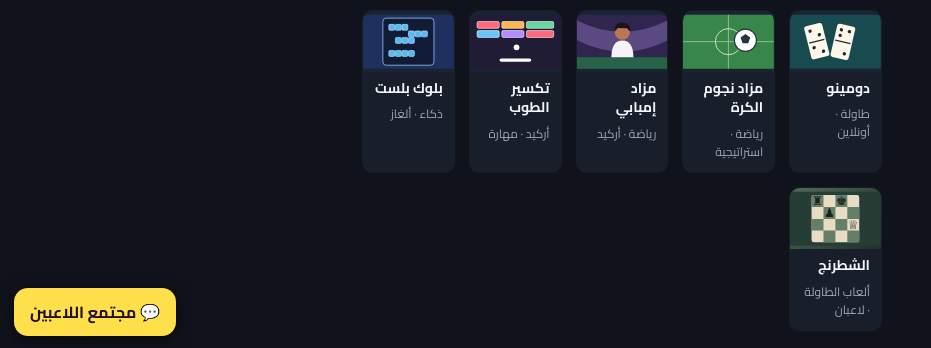
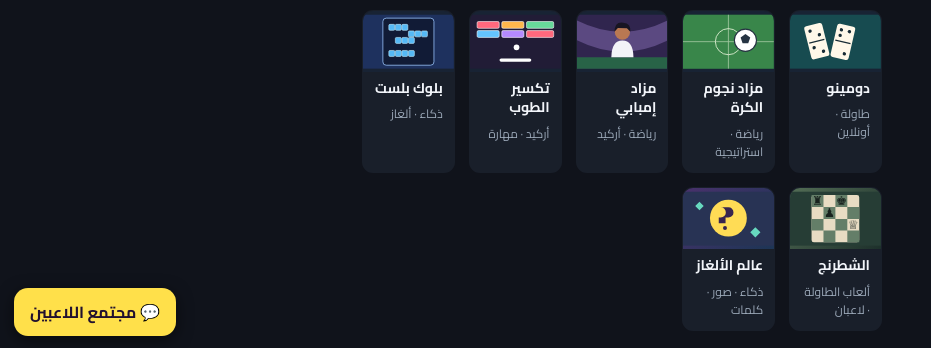
Before and after one commit to bdalwhablam862-hub/Ali, a plain HTML site: page index.html in a window 1280 px wide. Shown: the part 446-794 px from the top of the page, without its empty margins (0-931 px from the left). Drawn offline with Linux system fonts and the light colour scheme.

Commit message:
Add puzzle collection to games gallery

```diff
--- a/index.html
+++ b/index.html
@@ -340,6 +340,7 @@ body{padding-top:0!important;padding-bottom:30px!important}
       <button class="cg-game" data-game="arcade" onclick="window.showArcade && window.showArcade('brick')"><span class="cg-thumb thumb-brick"><svg viewBox="0 0 320 190" role="img" aria-label="صورة تكسير الطوب" xmlns="http://www.w3.org/2000/svg"><rect width="320" height="190" fill="#211c36"/><g stroke="#fff" stroke-width="2"><rect x="25" y="24" width="78" height="24" rx="5" fill="#ff687d"/><rect x="112" y="24" width="78" height="24" rx="5" fill="#ffb74c"/><rect x="199" y="24" width="96" height="24" rx="5" fill="#67d99a"/><rect x="25" y="56" width="78" height="24" rx="5" fill="#64c5ff"/><rect x="112" y="56" width="78" height="24" rx="5" fill="#b58aff"/><rect x="199" y="56" width="96" height="24" rx="5" fill="#ff687d"/></g><path d="M110 160H210" stroke="#fff" stroke-width="12" stroke-linecap="round"/><circle cx="164" cy="115" r="10" fill="#fff"/></svg></span><b>تكسير الطوب</b><small>أركيد · مهارة</small></button>
       <button class="cg-game" data-game="puzzle" onclick="window.showArcade && window.showArcade('block')"><span class="cg-thumb thumb-block"><svg viewBox="0 0 320 190" role="img" aria-label="صورة بلوك بلست" xmlns="http://www.w3.org/2000/svg"><rect width="320" height="190" fill="#1e315e"/><rect x="70" y="12" width="180" height="166" rx="12" fill="#111b36" stroke="#91b9ef" stroke-width="3"/><g fill="#55b9f6" stroke="#c8efff" stroke-width="2"><rect x="91" y="34" width="21" height="21" rx="4"/><rect x="114" y="34" width="21" height="21" rx="4"/><rect x="137" y="34" width="21" height="21" rx="4"/><rect x="160" y="57" width="21" height="21" rx="4"/><rect x="183" y="57" width="21" height="21" rx="4"/><rect x="206" y="57" width="21" height="21" rx="4"/><rect x="114" y="80" width="21" height="21" rx="4"/><rect x="137" y="80" width="21" height="21" rx="4"/><rect x="160" y="80" width="21" height="21" rx="4"/><rect x="91" y="126" width="21" height="21" rx="4"/><rect x="114" y="126" width="21" height="21" rx="4"/><rect x="137" y="126" width="21" height="21" rx="4"/><rect x="160" y="126" width="21" height="21" rx="4"/></g></svg></span><b>بلوك بلست</b><small>ذكاء · ألغاز</small></button>
       <button class="cg-game" data-game="board" onclick="location.href='chess.html'"><span class="cg-thumb" style="background:linear-gradient(135deg,#536d55,#1d302b)"><svg viewBox="0 0 320 190" role="img" aria-label="صورة الشطرنج" xmlns="http://www.w3.org/2000/svg"><rect width="320" height="190" fill="#263d35"/><rect x="76" y="12" width="168" height="166" rx="8" fill="#e8dcc3"/><g fill="#647e68"><path d="M76 12h42v42H76zm84 0h42v42h-42zM118 54h42v42h-42zm84 0h42v42h-42zM76 96h42v41H76zm84 0h42v41h-42zm-42 41h42v41h-42zm84 0h42v41h-42z"/></g><g fill="#18221e" font-size="43" text-anchor="middle"><text x="97" y="48">♜</text><text x="181" y="48">♚</text><text x="139" y="90">♟</text><text x="223" y="132">♕</text></g></svg></span><b>الشطرنج</b><small>ألعاب الطاولة · لاعبان</small></button>
+      <button class="cg-game" data-game="puzzle" onclick="location.href='puzzles.html'"><span class="cg-thumb" style="background:linear-gradient(135deg,#49316c,#1d3555)"><svg viewBox="0 0 320 190" role="img" aria-label="ألغاز متنوعة" xmlns="http://www.w3.org/2000/svg"><rect width="320" height="190" fill="#283354"/><circle cx="160" cy="93" r="65" fill="#ffdc55"/><path d="M133 55h27a18 18 0 0 1 0 36h-10v20h-24V91h7a18 18 0 0 0 0-36z" fill="#38254f"/><circle cx="148" cy="128" r="7" fill="#38254f"/><path d="M58 35l15 15-15 15-15-15zM255 125l18 18-18 18-18-18z" fill="#67d9bf"/></svg></span><b>عالم الألغاز</b><small>ذكاء · صور · كلمات</small></button>
 </div>
     <p class="cg-empty" hidden>مفيش ألعاب مطابقة للبحث ده.</p>
   </section>
```
